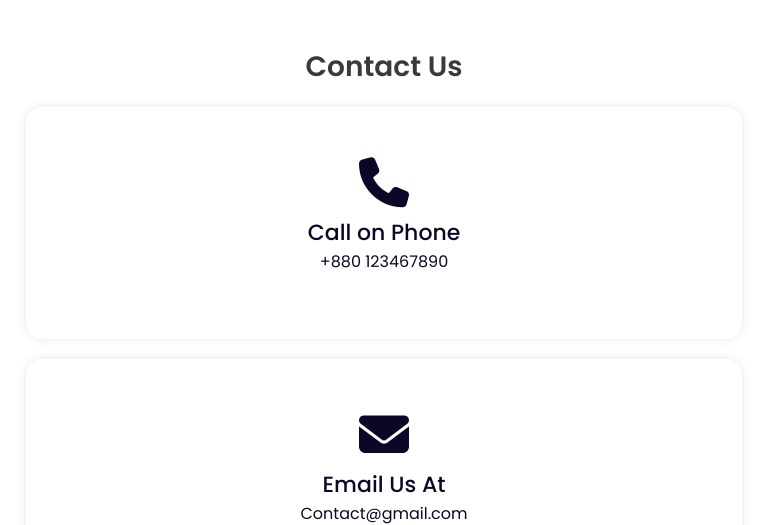
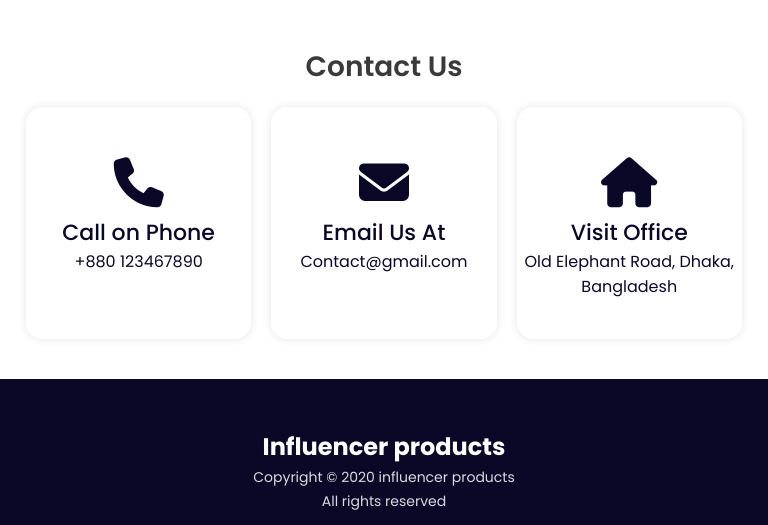
Before and after one commit to almizanshimul/influencer-gear, a plain HTML site: page index.html in a window 768 px wide. Shown: the part 3538-4063 px from the top of the page. Drawn offline with Linux system fonts and the light colour scheme.

Commit message:
some fixed

```diff
--- a/styles/style.css
+++ b/styles/style.css
@@ -343,13 +343,14 @@ text-align: center;
         grid-template-columns: repeat(2, 1fr);
     }
     #contact .row{
-        flex-direction: column;
+        flex-direction: row;
     }
     .col-contact{
-        width: 100%;
+        width: 33.33%;
     }
     .box-contact{
         margin: 10px;
+        padding: 40px 0;
     }
 }
 
```
Also changed, not shown: responsive/tablet 1.png (added), 2 other files.
